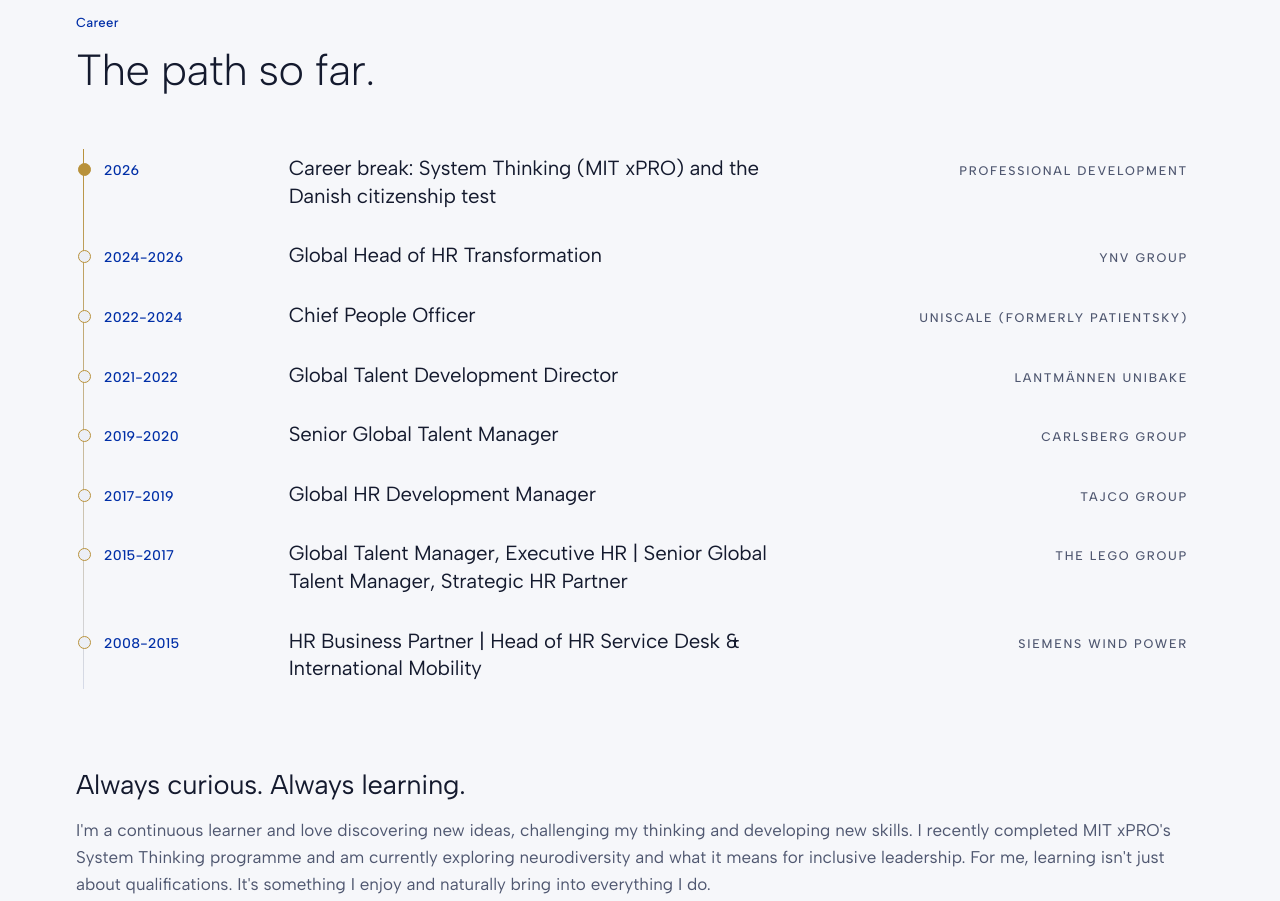
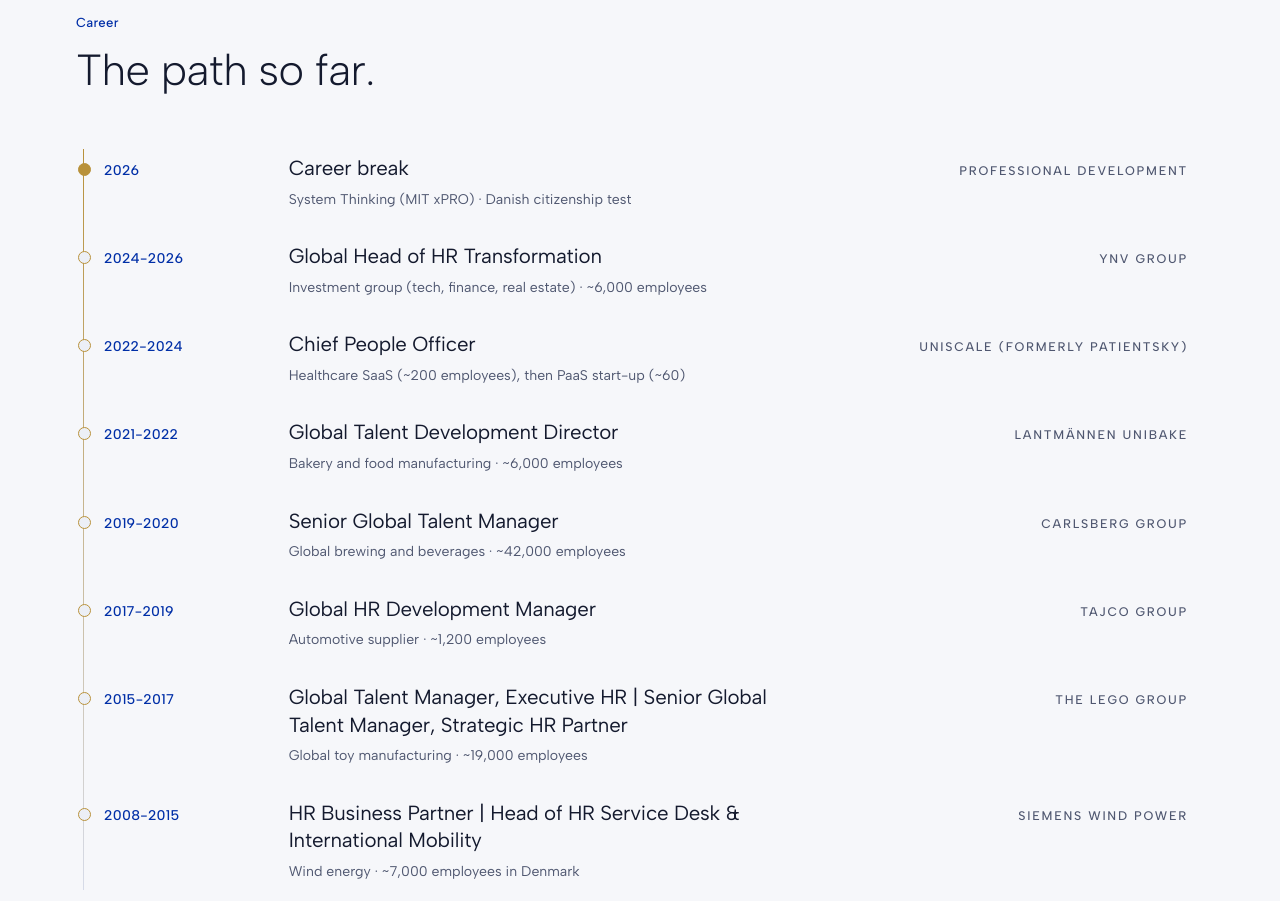
Before and after one commit to SBaker0/sesamebaker-dk, a plain HTML site: page index.html in a window 1280 px wide. Shown: the part 7360-8261 px from the top of the page. Drawn offline with Linux system fonts and the light colour scheme.

Commit message:
Add files via upload

```diff
--- a/index.html
+++ b/index.html
@@ -418,6 +418,8 @@ section.s,.brands{padding-block:clamp(48px,6vw,84px)}
 .dove .note p:not(.sig){color:#fff}
 .open p:not(.label){color:#E9EDFB}
 .contact .setup{margin:10px 0 0;font-weight:500;color:#fff;font-size:.95rem;display:flex;flex-wrap:wrap;gap:6px 10px}.contact .setup span{opacity:.6}
+.career .scope{grid-column:3/9;font-size:.88rem;color:var(--soft);margin-top:2px}
+@media(max-width:800px){.career .scope{grid-column:1/-1}}
 </style>
 
 <header>
@@ -569,14 +571,14 @@ section.s,.brands{padding-block:clamp(48px,6vw,84px)}
     <div class="wrap">
       <div class="s-head"><span class="label">Career</span><h2>The path so far.</h2></div>
       <div class="career"><ol>
-        <li><span class="yr">2026</span><span class="role">Career break: System Thinking (MIT xPRO) and the Danish citizenship test</span><span class="org">Professional development</span></li>
-        <li><span class="yr">2024-2026</span><span class="role">Global Head of HR Transformation</span><span class="org">YNV Group</span></li>
-        <li><span class="yr">2022-2024</span><span class="role">Chief People Officer</span><span class="org">Uniscale (formerly Patientsky)</span></li>
-        <li><span class="yr">2021-2022</span><span class="role">Global Talent Development Director</span><span class="org">Lantmännen Unibake</span></li>
-        <li><span class="yr">2019-2020</span><span class="role">Senior Global Talent Manager</span><span class="org">Carlsberg Group</span></li>
-        <li><span class="yr">2017-2019</span><span class="role">Global HR Development Manager</span><span class="org">TAJCO Group</span></li>
-        <li><span class="yr">2015-2017</span><span class="role">Global Talent Manager, Executive HR | Senior Global Talent Manager, Strategic HR Partner</span><span class="org">The LEGO Group</span></li>
-        <li><span class="yr">2008-2015</span><span class="role">HR Business Partner | Head of HR Service Desk &amp; International Mobility</span><span class="org">Siemens Wind Power</span></li>
+        <li><span class="yr">2026</span><span class="role">Career break</span><span class="org">Professional development</span><span class="scope">System Thinking (MIT xPRO) · Danish citizenship test</span></li>
+        <li><span class="yr">2024-2026</span><span class="role">Global Head of HR Transformation</span><span class="org">YNV Group</span><span class="scope">Investment group (tech, finance, real estate) · ~6,000 employees</span></li>
+        <li><span class="yr">2022-2024</span><span class="role">Chief People Officer</span><span class="org">Uniscale (formerly Patientsky)</span><span class="scope">Healthcare SaaS (~200 employees), then PaaS start-up (~60)</span></li>
+        <li><span class="yr">2021-2022</span><span class="role">Global Talent Development Director</span><span class="org">Lantmännen Unibake</span><span class="scope">Bakery and food manufacturing · ~6,000 employees</span></li>
+        <li><span class="yr">2019-2020</span><span class="role">Senior Global Talent Manager</span><span class="org">Carlsberg Group</span><span class="scope">Global brewing and beverages · ~42,000 employees</span></li>
+        <li><span class="yr">2017-2019</span><span class="role">Global HR Development Manager</span><span class="org">TAJCO Group</span><span class="scope">Automotive supplier · ~1,200 employees</span></li>
+        <li><span class="yr">2015-2017</span><span class="role">Global Talent Manager, Executive HR | Senior Global Talent Manager, Strategic HR Partner</span><span class="org">The LEGO Group</span><span class="scope">Global toy manufacturing · ~19,000 employees</span></li>
+        <li><span class="yr">2008-2015</span><span class="role">HR Business Partner | Head of HR Service Desk &amp; International Mobility</span><span class="org">Siemens Wind Power</span><span class="scope">Wind energy · ~7,000 employees in Denmark</span></li>
       </ol></div>
       <div class="cred-block" id="credentials" style="margin-top:64px;scroll-margin-top:96px">
         <h3 class="learn-h">Always curious. Always learning.</h3>
```
Also changed, not shown: 2 other files.
